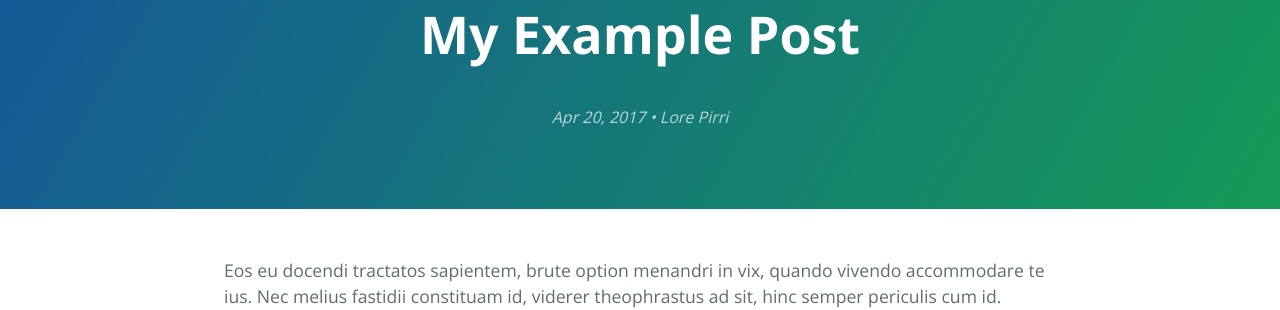
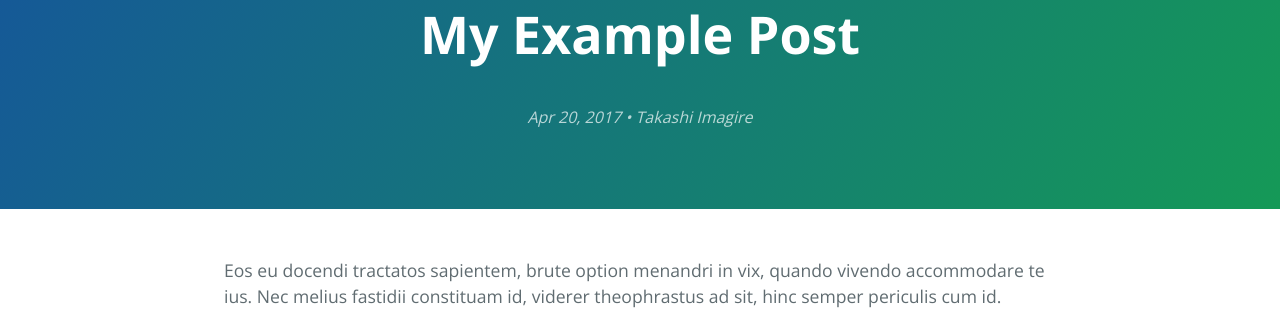
Before and after one commit to t-kougei-game-web-2017/web2-5, a Jekyll site: the page built from _posts/2017-04-20-my-example-post.md, in a window 1280 px wide. Shown: the part 141-451 px from the top of the page. Built offline with Jekyll 4.4.1, drawn with Linux system fonts in a browser that asks for light colours.

Commit message:
Update _config.yml

```diff
--- a/_config.yml
+++ b/_config.yml
@@ -2,8 +2,8 @@ title: Cayman Blog Theme
 description: Cayman Blog Theme is a clean, responsive blogging theme for Jekyll and GitHub Pages, with social/SEO features.
 show_downloads: true
 
-baseurl: "/cayman-blog" # change this to the subpath of your site, e.g. /blog. Leave it empty if you don't need it.
-url: "https://lorepirri.github.io" # change this to the base hostname & protocol for your site
+baseurl: "/web2-5" # change this to the subpath of your site, e.g. /blog. Leave it empty if you don't need it.
+url: "https://t-kougei-game-web-2017.github.io" # change this to the base hostname & protocol for your site
 
 google_analytics:
 # cayman-blog date format
@@ -14,14 +14,14 @@ cayman-blog:
 theme: # leave it empty
 
 # social
-author: "Lore Pirri"
+author: "Takashi Imagire"
 image: /thumbnail-jumbo.png
 twitter:
-  username: lorepirri
+  username: imagire
 #  site:
-facebook:
+#facebook:
   #publisher: 1592372034171500
   #profile_id: 1809805629
-  app_id: 1798910940422432 # cayman-blog
+  #app_id: 1798910940422432 # cayman-blog
   #authors: lorepirri
 #  admins:
```
